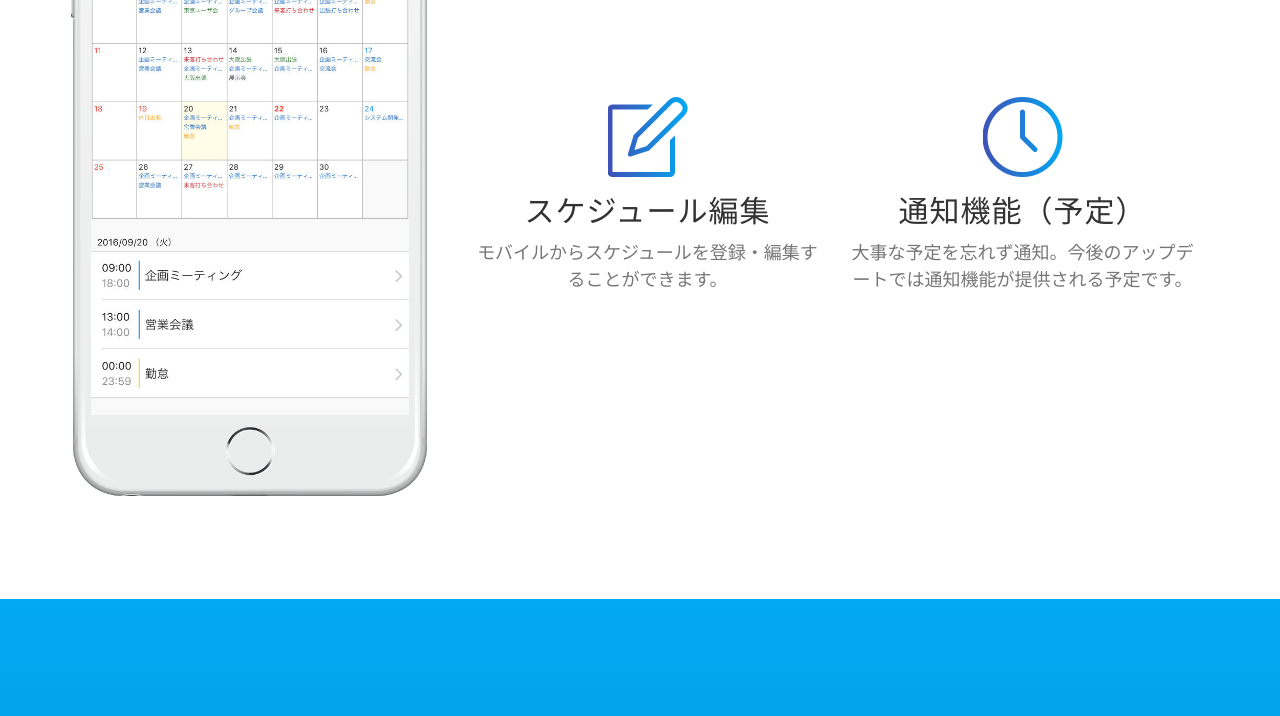
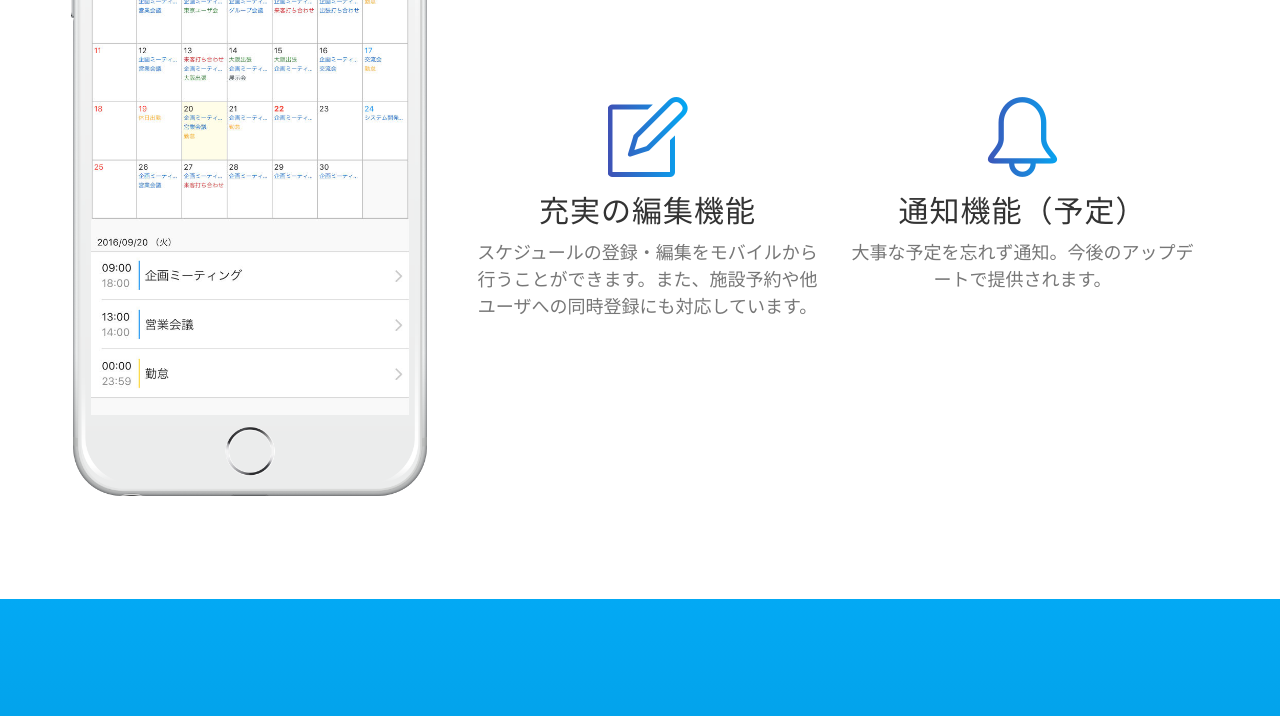
Before and after one commit to puku0x/gscalendar2, a website: page index.html in a window 1280 px wide. Shown: the part 1839-2555 px from the top of the page. Drawn offline with nearby package versions, Linux system fonts and the light colour scheme; a web font is replaced by a local one.

Commit message:
icon change

```diff
--- a/index.html
+++ b/index.html
@@ -170,15 +170,15 @@
                             <div class="col-md-6">
                                 <div class="feature-item">
                                   <i class="icon-note text-primary"></i>
-                                    <h3>スケジュール編集</h3>
-                                    <p class="text-muted">モバイルからスケジュールを登録・編集することができます。</p>
+                                    <h3>充実の編集機能</h3>
+                                    <p class="text-muted">スケジュールの登録・編集をモバイルから行うことができます。また、施設予約や他ユーザへの同時登録にも対応しています。</p>
                                 </div>
                             </div>
                             <div class="col-md-6">
                                 <div class="feature-item">
-                                  <i class="icon-clock text-primary"></i>
+                                  <i class="icon-bell text-primary"></i>
                                     <h3>通知機能（予定）</h3>
-                                    <p class="text-muted">大事な予定を忘れず通知。今後のアップデートでは通知機能が提供される予定です。</p>
+                                    <p class="text-muted">大事な予定を忘れず通知。今後のアップデートで提供されます。</p>
                                 </div>
                             </div>
                         </div>
```
